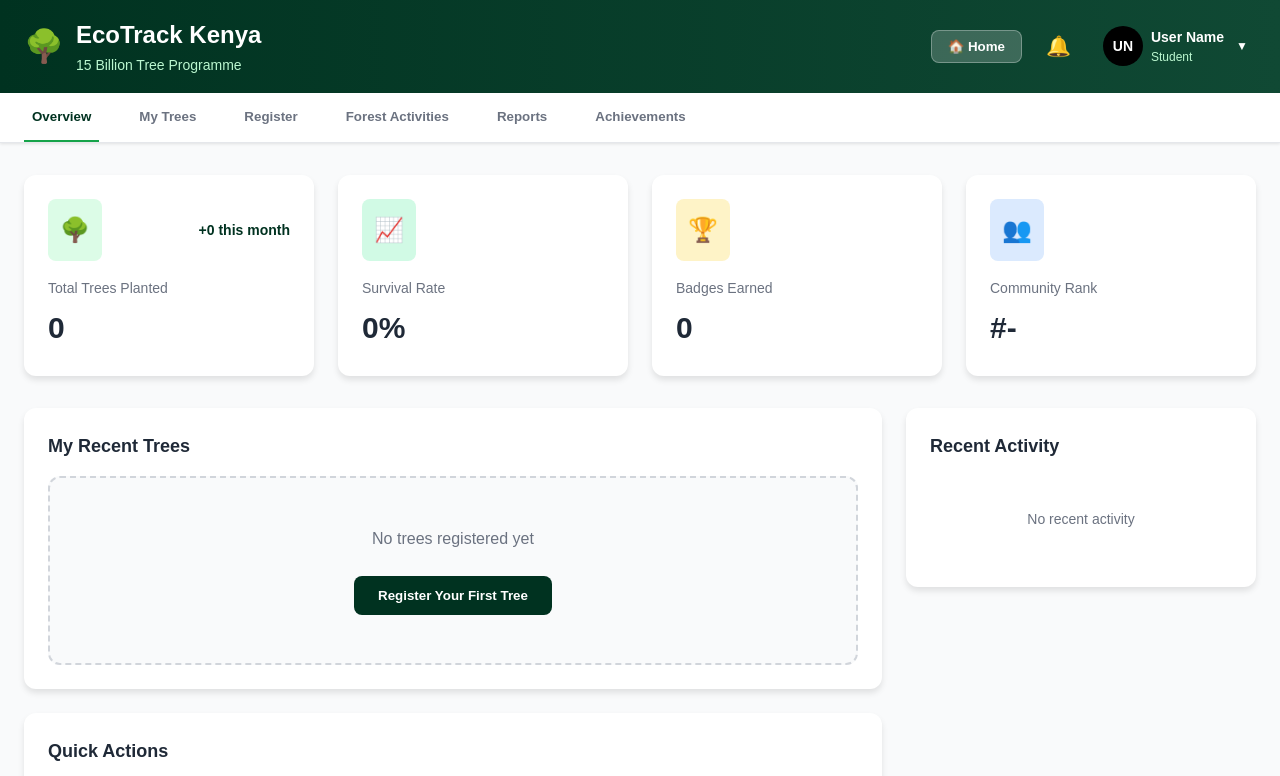
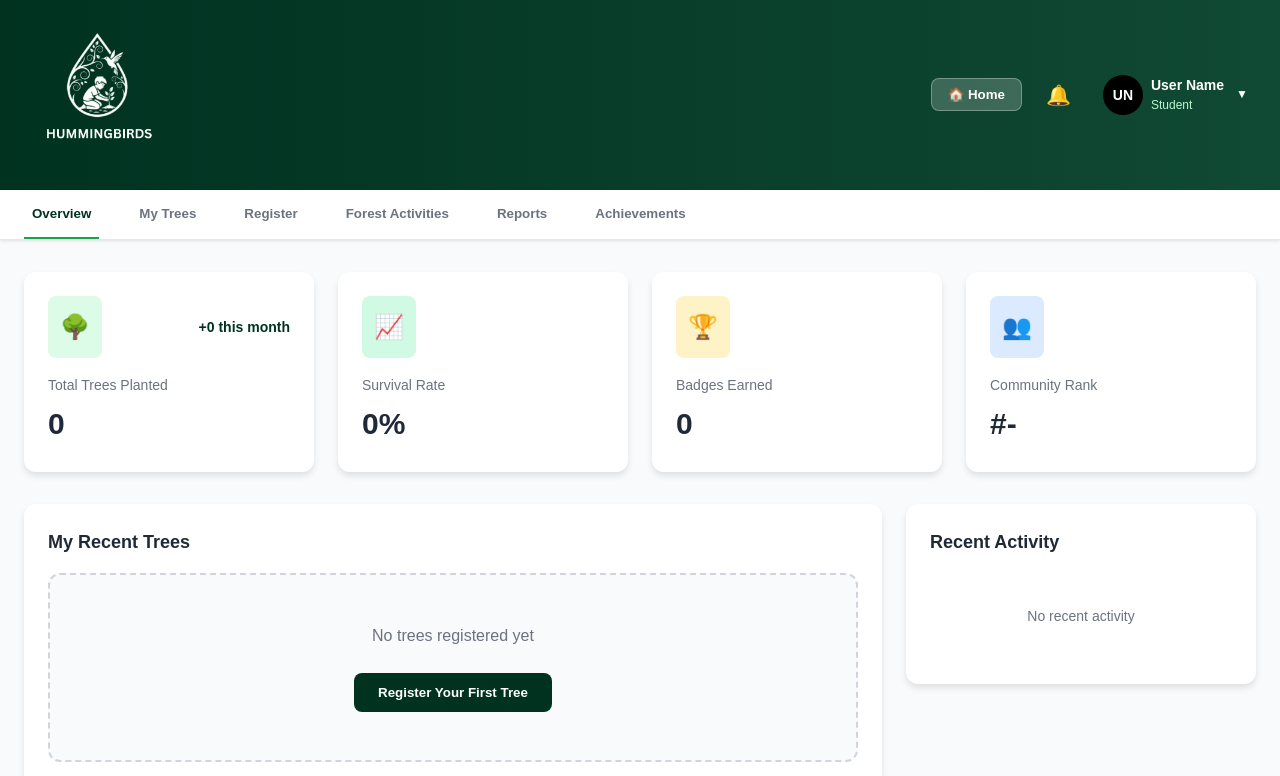
Before and after one commit to catherinekimani/Hummingbirds, a React (Create React App) app in the folder frontend/hummingbirds-frontend/: page /dashboard in a window 1280 px wide. Shown: the top 776 px of the page. Built offline with nearby package versions, Linux system fonts and the light colour scheme.

Commit message:
Added the logo to the header

```diff
--- a/frontend/hummingbirds-frontend/src/Pages/Dashboard.js
+++ b/frontend/hummingbirds-frontend/src/Pages/Dashboard.js
@@ -1,6 +1,7 @@
 // src/Pages/Dashboard.js
 import React, { useState, useEffect } from "react";
 import { Link, useNavigate } from 'react-router-dom';
+import logoimg from './HUMMINGBIRD.png';
 import './Dashboard.css';
 
 const Dashboard = () => {
@@ -114,10 +115,16 @@ const Dashboard = () => {
         <div className="header-content">
           <div className="header-left">
             <div className="logo-section">
-              <span className="tree-icon">🌳</span>
+              {/* <span className="tree-icon">🌳</span> */}
+
               <div>
-                <h1>EcoTrack Kenya</h1>
-                <p className="subtitle">15 Billion Tree Programme</p>
+                        <img
+                            src= {logoimg}
+                            alt="Tree Planting Logo"
+                            className="logo-img"
+                          />
+
+                {/* <p className="subtitle">15 Billion Tree Programme</p> */}
               </div>
             </div>
           </div>
```
